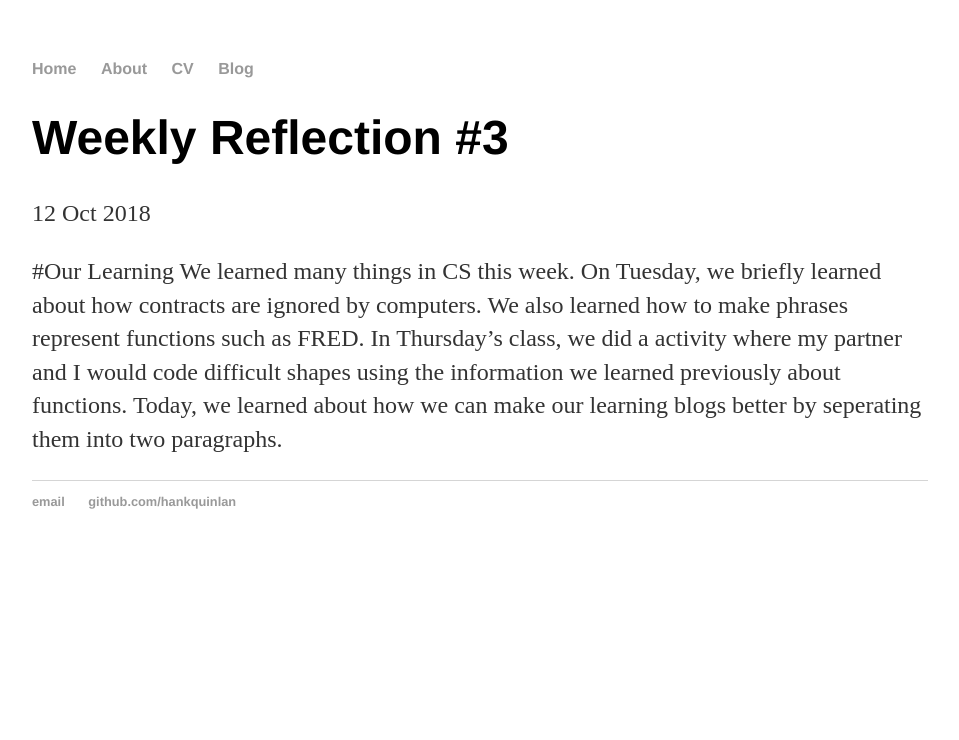
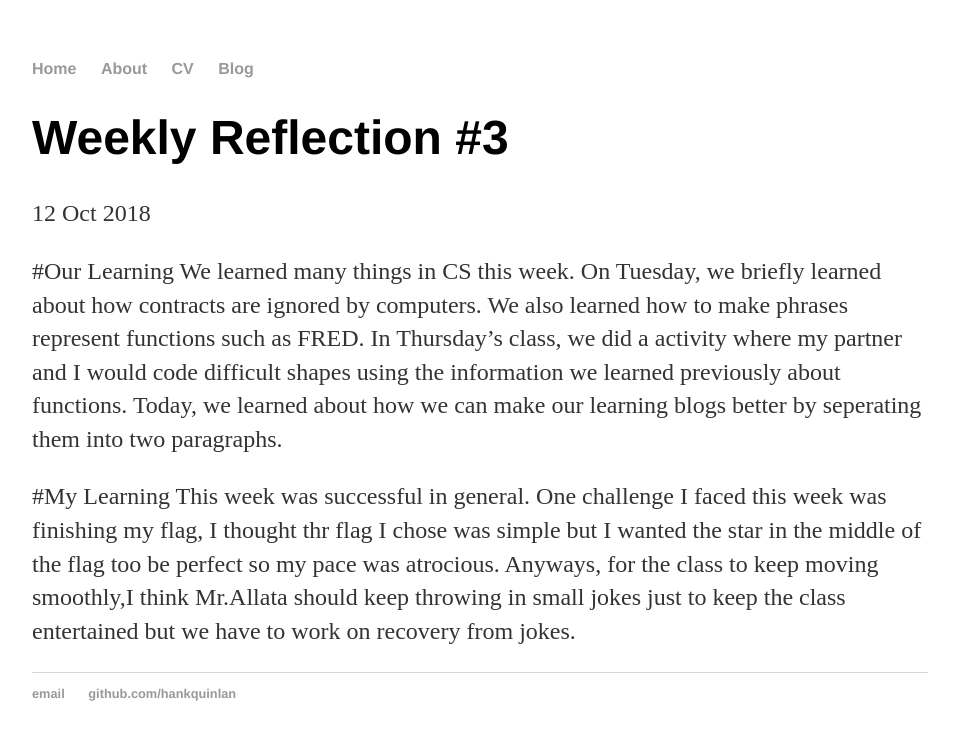
Before and after one commit to aboubakard8024/aboubakard8024.github.io, a Jekyll site: the page built from _posts/2018-10-12-weekly-reflection-03.md, in a window 1280 px wide. Shown: the top 740 px of the page, without its empty margins (160-1119 px from the left). Built offline with Jekyll 4.4.1, drawn with Linux system fonts in a browser that asks for light colours.

Commit message:
Update 2018-10-12-weekly-reflection-03.md

```diff
--- a/_posts/2018-10-12-weekly-reflection-03.md
+++ b/_posts/2018-10-12-weekly-reflection-03.md
@@ -6,3 +6,6 @@ date: 2018-10-12
 
 #Our Learning
 We learned many things in CS this week. On Tuesday, we briefly learned about how contracts are ignored by computers. We also learned how to make phrases represent functions such as FRED. In Thursday's class, we did a activity where my partner and I would code difficult shapes using the information we learned previously about functions. Today, we learned about how we can make our learning blogs better by seperating them into two paragraphs.
+
+#My Learning
+This week was successful in general. One challenge I faced this week was finishing my flag, I thought thr flag I chose was simple but I wanted the star in the middle of the flag too be perfect so my pace was atrocious. Anyways, for the class to keep moving smoothly,I think Mr.Allata should keep throwing in small jokes just to keep the class entertained but we have to work on recovery from jokes.
```
